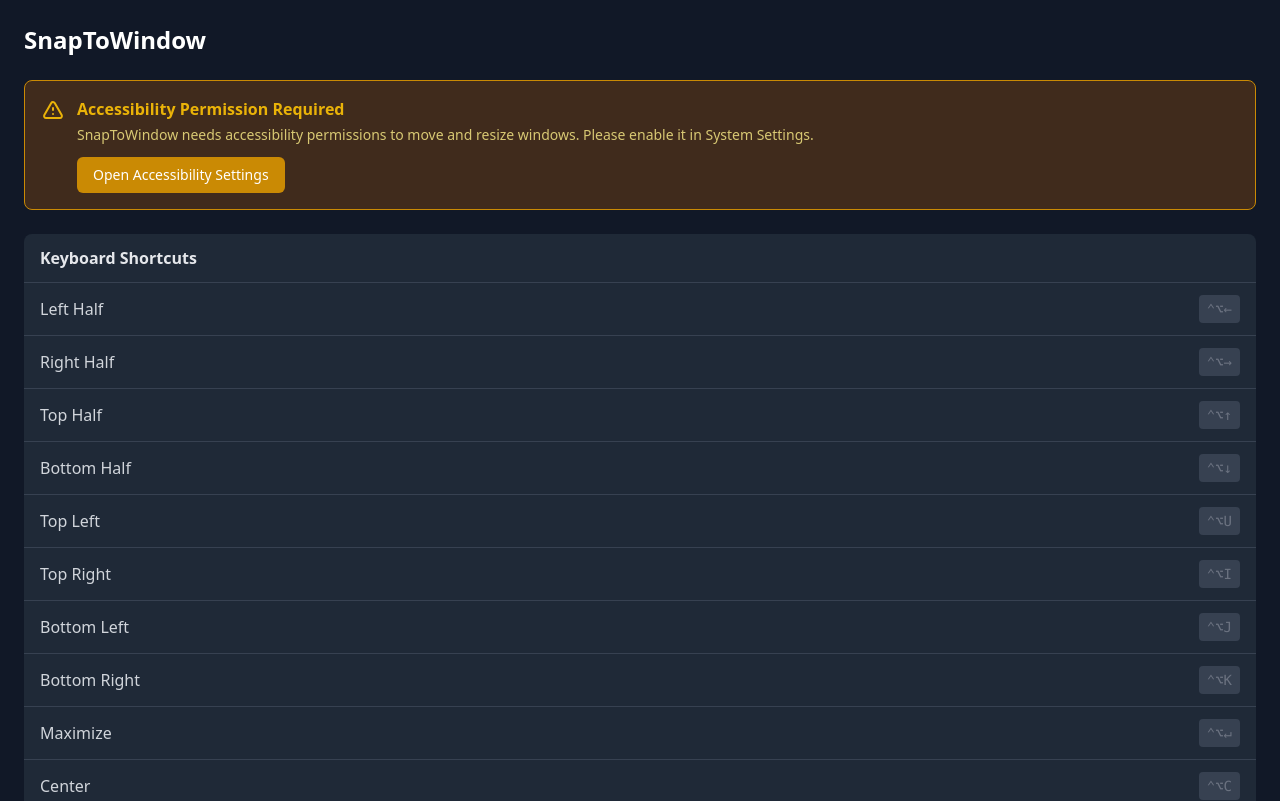
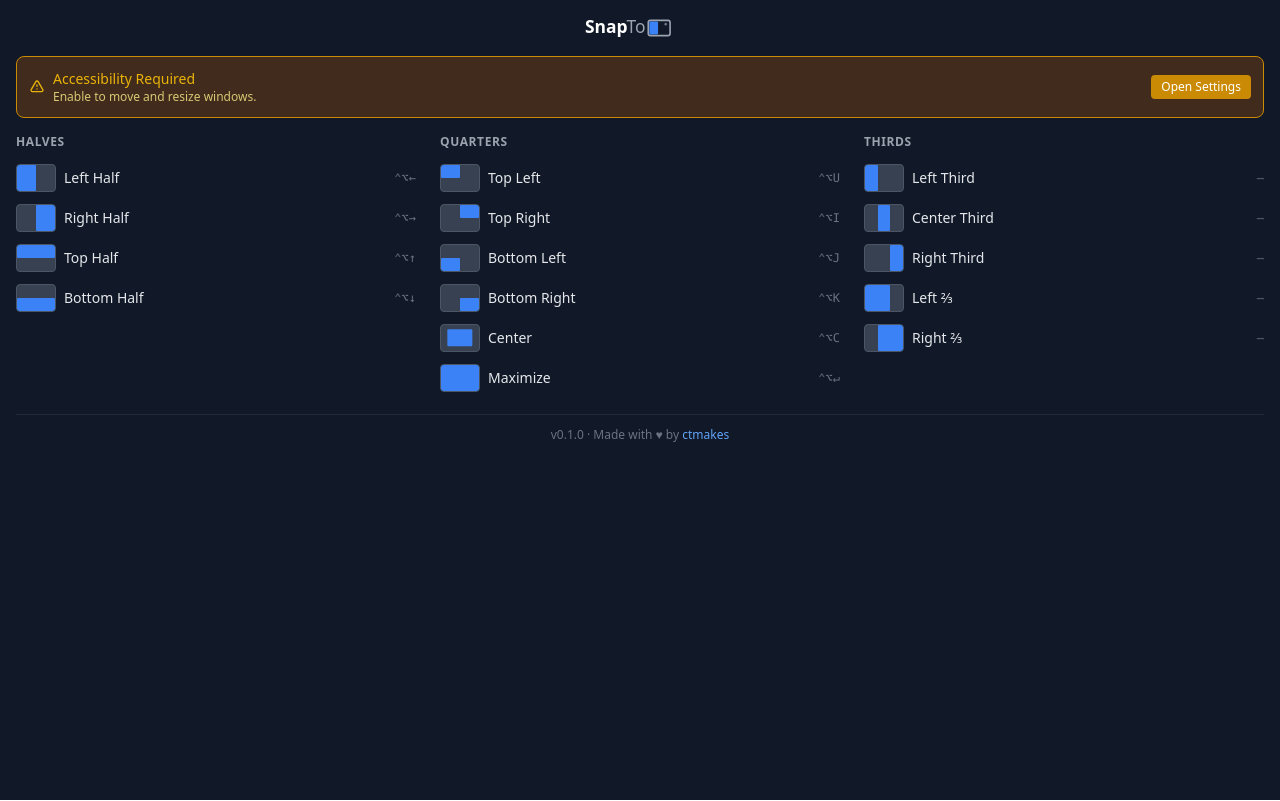
Before and after one commit to ctmakes/SnapToWindow, a React (Vite) app: page / in a window 1280 px wide. Shown: the top 801 px of the page. Built offline with nearby package versions, Linux system fonts and the light colour scheme.

Commit message:
update settings page

```diff
--- a/src-tauri/tauri.conf.json
+++ b/src-tauri/tauri.conf.json
@@ -14,8 +14,8 @@
     "windows": [
       {
         "title": "SnapToWindow",
-        "width": 600,
-        "height": 400,
+        "width": 680,
+        "height": 500,
         "resizable": true,
         "visible": false
       }
--- a/src/App.tsx
+++ b/src/App.tsx
@@ -1,36 +1,149 @@
 import { useEffect, useState } from "react";
 import { invoke } from "@tauri-apps/api/core";
 
-interface Shortcut {
+function Logo() {
+  return (
+    <svg viewBox="0 0 100 22" className="h-6" fill="none" xmlns="http://www.w3.org/2000/svg">
+      {/* Text: Snap */}
+      <text x="0" y="16" fontFamily="system-ui, -apple-system, sans-serif" fontSize="16" fontWeight="600" fill="currentColor" className="text-white">
+        Snap
+      </text>
+      {/* Text: To */}
+      <text x="38" y="16" fontFamily="system-ui, -apple-system, sans-serif" fontSize="16" fontWeight="400" fill="currentColor" className="text-gray-400">
+        To
+      </text>
+      {/* Window icon */}
+      <g transform="translate(58, 4)">
+        <rect x="0" y="0" width="20" height="14" rx="2" stroke="currentColor" strokeWidth="1.5" className="text-gray-400" />
+        <rect x="1" y="1" width="8" height="12" rx="1" fill="currentColor" className="text-blue-500" />
+        <circle cx="16" cy="3.5" r="1.2" fill="currentColor" className="text-gray-500" />
+      </g>
+    </svg>
+  );
+}
+
+type SnapPosition =
+  | "left_half"
+  | "right_half"
+  | "top_half"
+  | "bottom_half"
+  | "top_left"
+  | "top_right"
+  | "bottom_left"
+  | "bottom_right"
+  | "maximize"
+  | "center"
+  | "left_third"
+  | "center_third"
+  | "right_third"
+  | "left_two_thirds"
+  | "right_two_thirds";
+
+interface ShortcutItem {
   name: string;
   shortcut: string;
-  action: string;
+  action: SnapPosition;
 }
 
-const shortcuts: Shortcut[] = [
+function SnapPreview({ position }: { position: SnapPosition }) {
+  const getPreviewStyle = (): string => {
+    const base = "absolute bg-blue-500 rounded-[1px]";
+    switch (position) {
+      case "left_half":
+        return `${base} left-0 top-0 w-1/2 h-full`;
+      case "right_half":
+        return `${base} right-0 top-0 w-1/2 h-full`;
+      case "top_half":
+        return `${base} left-0 top-0 w-full h-1/2`;
+      case "bottom_half":
+        return `${base} left-0 bottom-0 w-full h-1/2`;
+      case "top_left":
+        return `${base} left-0 top-0 w-1/2 h-1/2`;
+      case "top_right":
+        return `${base} right-0 top-0 w-1/2 h-1/2`;
+      case "bottom_left":
+        return `${base} left-0 bottom-0 w-1/2 h-1/2`;
+      case "bottom_right":
+        return `${base} right-0 bottom-0 w-1/2 h-1/2`;
+      case "maximize":
+        return `${base} inset-0`;
+      case "center":
+        return `${base} left-1/2 top-1/2 -translate-x-1/2 -translate-y-1/2 w-2/3 h-2/3`;
+      case "left_third":
+        return `${base} left-0 top-0 w-1/3 h-full`;
+      case "center_third":
+        return `${base} left-1/3 top-0 w-1/3 h-full`;
+      case "right_third":
+        return `${base} right-0 top-0 w-1/3 h-full`;
+      case "left_two_thirds":
+        return `${base} left-0 top-0 w-2/3 h-full`;
+      case "right_two_thirds":
+        return `${base} right-0 top-0 w-2/3 h-full`;
+      default:
+        return base;
+    }
+  };
+
+  return (
+    <div className="w-10 h-7 bg-gray-700 rounded border border-gray-600 relative overflow-hidden flex-shrink-0">
+      <div className={getPreviewStyle()} />
+    </div>
+  );
+}
+
+function ShortcutRow({ item }: { item: ShortcutItem }) {
+  return (
+    <div className="flex items-center gap-2 py-1.5">
+      <SnapPreview position={item.action} />
+      <span className="text-sm text-gray-200 flex-1">{item.name}</span>
+      <span className="text-xs text-gray-500 font-mono">{item.shortcut}</span>
+    </div>
+  );
+}
+
+function ShortcutColumn({ title, items }: { title: string; items: ShortcutItem[] }) {
+  return (
+    <div>
+      <h3 className="text-xs font-semibold text-gray-400 uppercase tracking-wider mb-2">
+        {title}
+      </h3>
+      <div className="flex flex-col">
+        {items.map((item) => (
+          <ShortcutRow key={item.action} item={item} />
+        ))}
+      </div>
+    </div>
+  );
+}
+
+const halves: ShortcutItem[] = [
   { name: "Left Half", shortcut: "⌃⌥←", action: "left_half" },
   { name: "Right Half", shortcut: "⌃⌥→", action: "right_half" },
   { name: "Top Half", shortcut: "⌃⌥↑", action: "top_half" },
   { name: "Bottom Half", shortcut: "⌃⌥↓", action: "bottom_half" },
+];
+
+const quarters: ShortcutItem[] = [
   { name: "Top Left", shortcut: "⌃⌥U", action: "top_left" },
   { name: "Top Right", shortcut: "⌃⌥I", action: "top_right" },
   { name: "Bottom Left", shortcut: "⌃⌥J", action: "bottom_left" },
   { name: "Bottom Right", shortcut: "⌃⌥K", action: "bottom_right" },
+  { name: "Center", shortcut: "⌃⌥C", action: "center" },
   { name: "Maximize", shortcut: "⌃⌥↵", action: "maximize" },
-  { name: "Center", shortcut: "⌃⌥C", action: "center" },
+];
+
+const thirds: ShortcutItem[] = [
   { name: "Left Third", shortcut: "—", action: "left_third" },
   { name: "Center Third", shortcut: "—", action: "center_third" },
   { name: "Right Third", shortcut: "—", action: "right_third" },
-  { name: "Left Two Thirds", shortcut: "—", action: "left_two_thirds" },
-  { name: "Right Two Thirds", shortcut: "—", action: "right_two_thirds" },
+  { name: "Left ⅔", shortcut: "—", action: "left_two_thirds" },
+  { name: "Right ⅔", shortcut: "—", action: "right_two_thirds" },
 ];
 
 function App() {
   const [accessibilityEnabled, setAccessibilityEnabled] = useState<boolean | null>(null);
-  const [checking, setChecking] = useState(false);
 
   const checkAccessibility = async () => {
-    setChecking(true);
     try {
       const enabled = await invoke<boolean>("check_accessibility");
       setAccessibilityEnabled(enabled);
@@ -38,13 +151,11 @@
       console.error("Failed to check accessibility:", e);
       setAccessibilityEnabled(false);
     }
-    setChecking(false);
   };
 
   const openAccessibilitySettings = async () => {
     try {
       await invoke("open_accessibility_settings");
-      // Check again after a delay
       setTimeout(checkAccessibility, 1000);
     } catch (e) {
       console.error("Failed to open settings:", e);
@@ -53,117 +164,69 @@
 
   useEffect(() => {
     checkAccessibility();
-    // Recheck when window becomes visible
     const interval = setInterval(checkAccessibility, 5000);
     return () => clearInterval(interval);
   }, []);
 
   return (
-    <div className="min-h-screen bg-gray-900 text-white p-6">
-      <h1 className="text-2xl font-bold mb-6">SnapToWindow</h1>
+    <div className="min-h-screen bg-gray-900 text-white p-4">
+      {/* Header */}
+      <div className="flex items-center justify-center mb-4 relative">
+        <Logo />
+        {accessibilityEnabled === true && (
+          <div className="absolute right-0 flex items-center gap-1.5 text-green-400 text-xs">
+            <svg className="w-3.5 h-3.5" fill="none" stroke="currentColor" viewBox="0 0 24 24">
+              <path strokeLinecap="round" strokeLinejoin="round" strokeWidth={2} d="M5 13l4 4L19 7" />
+            </svg>
+            <span>Ready</span>
+          </div>
+        )}
+      </div>
 
       {/* Accessibility Warning */}
       {accessibilityEnabled === false && (
-        <div className="mb-6 p-4 bg-yellow-900/50 border border-yellow-600 rounded-lg">
-          <div className="flex items-start gap-3">
-            <svg
-              className="w-6 h-6 text-yellow-500 flex-shrink-0 mt-0.5"
-              fill="none"
-              stroke="currentColor"
-              viewBox="0 0 24 24"
-            >
-              <path
-                strokeLinecap="round"
-                strokeLinejoin="round"
-                strokeWidth={2}
-                d="M12 9v2m0 4h.01m-6.938 4h13.856c1.54 0 2.502-1.667 1.732-3L13.732 4c-.77-1.333-2.694-1.333-3.464 0L3.34 16c-.77 1.333.192 3 1.732 3z"
-              />
+        <div className="mb-4 p-3 bg-yellow-900/50 border border-yellow-600 rounded-lg">
+          <div className="flex items-center gap-2">
+            <svg className="w-4 h-4 text-yellow-500 flex-shrink-0" fill="none" stroke="currentColor" viewBox="0 0 24 24">
+              <path strokeLinecap="round" strokeLinejoin="round" strokeWidth={2} d="M12 9v2m0 4h.01m-6.938 4h13.856c1.54 0 2.502-1.667 1.732-3L13.732 4c-.77-1.333-2.694-1.333-3.464 0L3.34 16c-.77 1.333.192 3 1.732 3z" />
             </svg>
             <div className="flex-1">
-              <h3 className="font-semibold text-yellow-500">
-                Accessibility Permission Required
-              </h3>
-              <p className="text-sm text-yellow-200/80 mt-1">
-                SnapToWindow needs accessibility permissions to move and resize windows.
-                Please enable it in System Settings.
-              </p>
-              <button
-                onClick={openAccessibilitySettings}
-                className="mt-3 px-4 py-2 bg-yellow-600 hover:bg-yellow-500 text-white rounded-md text-sm font-medium transition-colors"
-              >
-                Open Accessibility Settings
-              </button>
+              <h3 className="font-medium text-yellow-500 text-sm">Accessibility Required</h3>
+              <p className="text-xs text-yellow-200/80">Enable to move and resize windows.</p>
             </div>
-          </div>
-        </div>
-      )}
-
-      {/* Accessibility OK */}
-      {accessibilityEnabled === true && (
-        <div className="mb-6 p-4 bg-green-900/30 border border-green-700 rounded-lg">
-          <div className="flex items-center gap-3">
-            <svg
-              className="w-6 h-6 text-green-500"
-              fill="none"
-              stroke="currentColor"
-              viewBox="0 0 24 24"
+            <button
+              onClick={openAccessibilitySettings}
+              className="px-2.5 py-1 bg-yellow-600 hover:bg-yellow-500 text-white rounded text-xs font-medium transition-colors flex-shrink-0"
             >
-              <path
-                strokeLinecap="round"
-                strokeLinejoin="round"
-                strokeWidth={2}
-                d="M5 13l4 4L19 7"
-              />
-            </svg>
-            <span className="text-green-400">Accessibility permissions enabled</span>
+              Open Settings
+            </button>
           </div>
         </div>
       )}
 
       {/* Loading state */}
       {accessibilityEnabled === null && (
-        <div className="mb-6 p-4 bg-gray-800 rounded-lg">
-          <div className="flex items-center gap-3">
-            <div className="w-5 h-5 border-2 border-gray-500 border-t-white rounded-full animate-spin" />
-            <span className="text-gray-400">Checking permissions...</span>
+        <div className="mb-4 p-2 bg-gray-800 rounded-lg">
+          <div className="flex items-center gap-2">
+            <div className="w-3.5 h-3.5 border-2 border-gray-500 border-t-white rounded-full animate-spin" />
+            <span className="text-gray-400 text-xs">Checking permissions...</span>
           </div>
         </div>
       )}
 
-      {/* Keyboard Shortcuts */}
-      <div className="bg-gray-800 rounded-lg overflow-hidden">
-        <div className="px-4 py-3 bg-gray-750 border-b border-gray-700">
-          <h2 className="font-semibold text-gray-200">Keyboard Shortcuts</h2>
-        </div>
-        <div className="divide-y divide-gray-700">
-          {shortcuts.map((shortcut) => (
-            <div
-              key={shortcut.action}
-              className="px-4 py-3 flex justify-between items-center hover:bg-gray-750/50"
-            >
-              <span className="text-gray-300">{shortcut.name}</span>
-              <span className="text-gray-500 font-mono text-sm bg-gray-700 px-2 py-1 rounded">
-                {shortcut.shortcut}
-              </span>
-            </div>
-          ))}
-        </div>
+      {/* 3-Column Shortcuts Grid */}
+      <div className="grid grid-cols-3 gap-6">
+        <ShortcutColumn title="Halves" items={halves} />
+        <ShortcutColumn title="Quarters" items={quarters} />
+        <ShortcutColumn title="Thirds" items={thirds} />
       </div>
 
       {/* Footer */}
-      <div className="mt-6 text-center text-gray-500 text-sm">
-        <p>SnapToWindow v0.1.0</p>
-        <p className="mt-1">
-          Inspired by{" "}
-          <a
-            href="https://rectangleapp.com"
-            target="_blank"
-            rel="noopener noreferrer"
-            className="text-blue-400 hover:underline"
-          >
-            Rectangle
-          </a>
-        </p>
+      <div className="mt-4 pt-3 border-t border-gray-800 text-center text-gray-500 text-xs">
+        v0.1.0 · Made with ♥ by{" "}
+        <a href="https://ctmakes.com" target="_blank" rel="noopener noreferrer" className="text-blue-400 hover:underline">
+          ctmakes
+        </a>
       </div>
     </div>
   );
```
Also changed, not shown: 1 other file (tests, documents, lock files or other folders).
